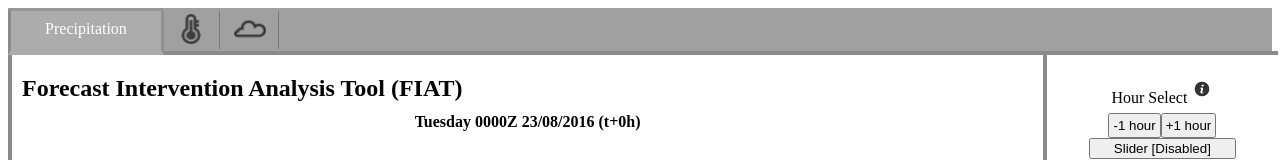
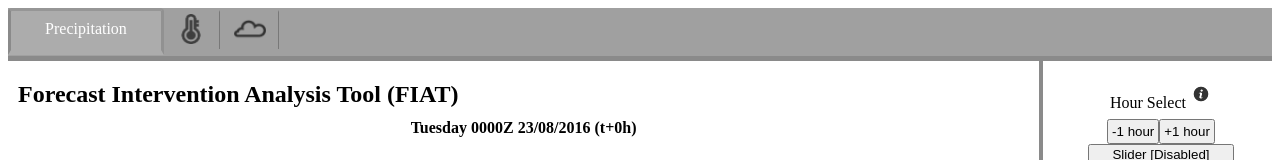
Before and after one commit to phoebeclarke/FIAT, a plain HTML site: page index.html in a window 1280 px wide. Shown: the top 160 px of the page. Drawn offline with Linux system fonts and the light colour scheme.

Commit message:
Update css

```diff
--- a/css/fiatstyle.css
+++ b/css/fiatstyle.css
@@ -23,8 +23,6 @@ body {
     display: inline-block;
     width: 80%;
     padding: 10px;
-    border: 4px solid rgb(138,138,138);
-    border-width: 4px 0 0 4px;
     z-index: 1;
 }
 /* The "Forecast Intervention Analysis Tool" text */
@@ -99,10 +97,8 @@ body {
 #sidebar {
     position: absolute;
     display: inline-block;
-    border-top: 4px solid rgb(138,138,138);
-    padding: 2%;
+    padding: 2% 1%;
     border-left: 4px solid rgb(138,138,138);
-    width: 14%;
 }
 #sidebar > div {
     display: block;
@@ -130,8 +126,8 @@ body {
     width: 100%;
     height: 35px;
     background: rgb(160,160,160);
-    border-bottom: 5px solid rgb(160,160,160);
-    padding-bottom: 3px;
+    border-bottom: 5px solid rgb(138,138,138);
+    padding-bottom: 1%;
 }
 /* This (and the selector below) refers to the individual tabs */
 .tab {
```
